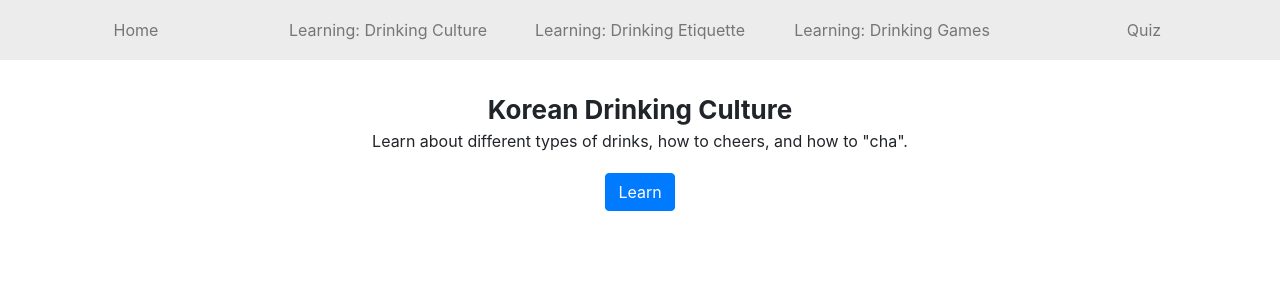
After one commit to vaughn486/KoreanDrinkingGames, a Flask app: page /learn_home/1 in a window 1280 px wide. The commit adds this page. Shown: the top 300 px of the page. Run offline with Flask 3, Linux system fonts and the light colour scheme; some libraries are stand-ins or nearby versions; some web fonts are replaced.

Commit message:
created home pages for each learn functional (not implemented into page yet)

```diff
--- a/code/server.py
+++ b/code/server.py
@@ -75,12 +75,33 @@ question = [
    }
 ]
 
-current_quiz_question = 0
 correct_answers_count = 0
 
 #user's quiz selections stored here
 user_quiz_data = [
 
+]
+
+
+content = [
+    {
+        'id': 1,
+        'name': 'Korean Drinking Culture',
+        'explanation': 'Learn about different types of drinks, how to cheers, and how to "cha". ',
+        'link': '/learn_culture/1'
+    },
+    {
+        'id': 2,
+        'name': 'Korean Drinking Etiquette',
+        'explanation': 'Learn about basic Korean drinking etiquette, which includes how to pour and drink alcohol. ',
+        'link': '/learn_etiquette/1'
+    },
+    {
+        'id': 3,
+        'name': 'Korean Drinking Games',
+        'explanation': 'Learn about two popular Korean drinking games: Nunchi and Sam-Yuk-Gu.',
+        'link': '/learn_games/1'
+    }
 ]
 
 
@@ -247,34 +268,42 @@ def quiz():
 # display quiz question #
 @app.route('/quiz/<int:quiz_id>', methods=['GET', 'POST'])
 def pageview(quiz_id):
-   global current_quiz_question, correct_answers_count
+   global correct_answers_count
    if quiz_id == 1:
       correct_answers_count = 0
 
-   current_quiz_question = quiz_id
-
    if quiz_id > len(question):
       return redirect('/quizresult')
+
    question_data = question[quiz_id - 1]
-   print("get", quiz_id)
+   # print("get", quiz_id)
 
+   # handles user's choice
    if request.method == 'POST':
       selected_answer = request.form['answer']
       if selected_answer == question_data['a'][question_data['a_correct']]:
          correct_answers_count += 1
          print(quiz_id, correct_answers_count)
 
+      # handles reaching end of quiz / advancing to next question
       if quiz_id > len(question):
          return redirect('/quizresult')
       else:
          return redirect(f'/quiz/{quiz_id+1}')
-   return render_template('quiz.html', object=question_data, next_link=f'/quiz/{quiz_id + 1}', enumerate=enumerate)
+
+   # renders current question
+   return render_template('quiz.html', object=question_data, enumerate=enumerate)
 
 
 @app.route('/quizresult')
 def quizresult():
    return render_template('quizresult.html', correct_answers = correct_answers_count, total_questions=len(question))
 
+@app.route('/learn_home/<int:id>')
+def learn_home(id):
+   # sending info to the learn home page
+   object = content[id-1]
+   return render_template('learn_home.html', object=object)
 
 
 # FUNCTIONS
--- a/code/static/learn_games.js
+++ b/code/static/learn_games.js
@@ -12,7 +12,7 @@ $(document).ready(function(){
         $("#content" + currentContent).hide();
         currentContent++;
         if (currentContent == 3){
-            window.location.href = '/quiz/1';
+            window.location.href = '/quiz';
         }
         $("#content" + currentContent).show();
         // Update URL
--- /dev/null
+++ b/code/templates/learn_home.html
@@ -0,0 +1,14 @@
+{% extends "layout.html" %}
+
+{% block content %}
+
+<div class = "home-text">
+    <div class = "home-title">{{object.name}}</div>
+    {{object.explanation}}
+    <div class="button-container">
+        <a href={{object.link}} class="btn btn-primary">Learn</a>
+    </div>
+</div>
+
+
+{% endblock %}
--- a/code/templates/quiz_home.html
+++ b/code/templates/quiz_home.html
@@ -4,7 +4,7 @@
 
 <div class = "home-text">
     <div class = "home-title">Quiz on Korean Drinking</div>
-    You will be asked to answer eight multiple choice questions on Korean Drinking.
+    You will be asked to answer eight multiple choice questions on Korean drinking culture, drinking etiquette, and drinking games.
     <div class="button-container">
         <a href="/quiz/1" class="btn btn-primary">Start Quiz</a>
     </div>
```
